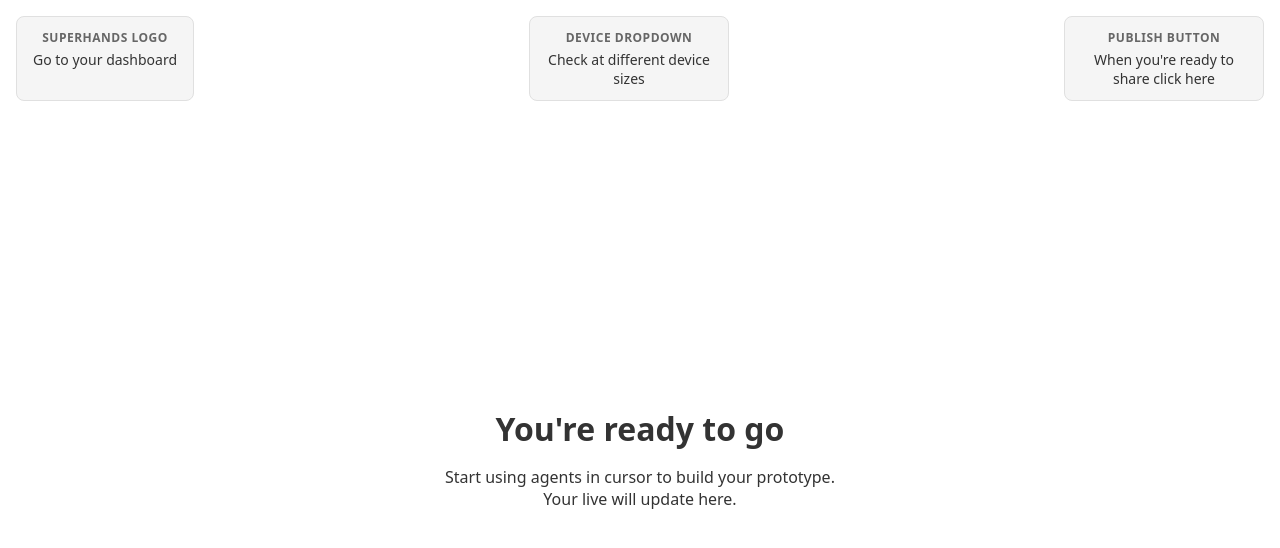
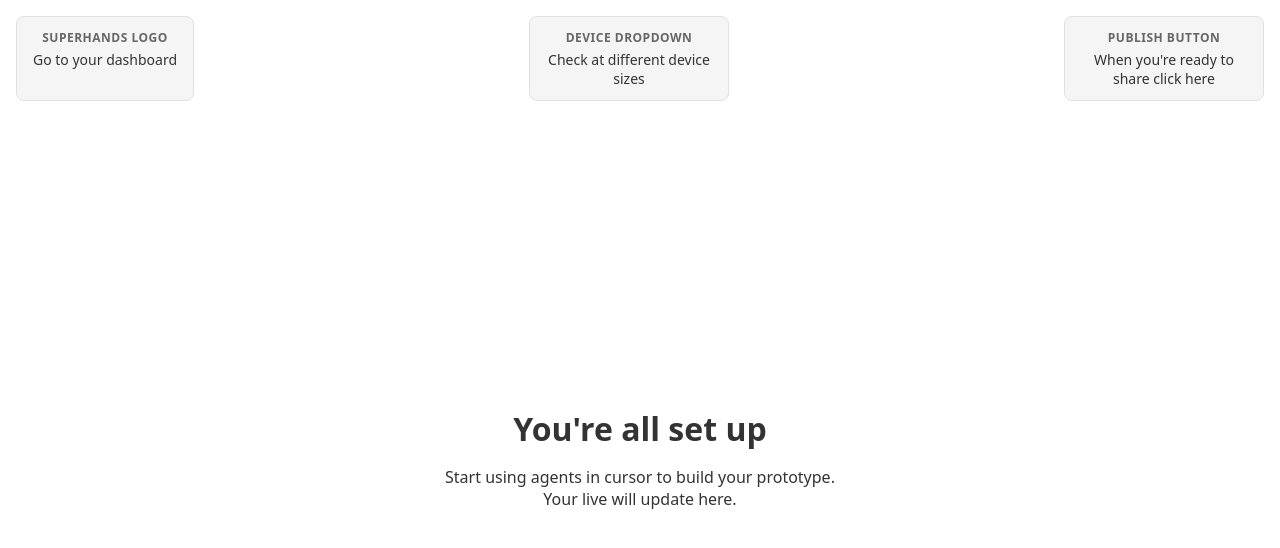
Before and after one commit to superhands-prototypes/test-d01bbcc0, a React (Vite) app: page / in a window 1280 px wide. Shown: the top 548 px of the page. Built offline with nearby package versions, Linux system fonts and the light colour scheme.

Commit message:
DOM Path: div#root > div.app > div.main-content > h1 Position: top=418px, left=358px, width=268px, height=38px React Component: App HTML Element: <h1 data-cursor-element-id="cursor-el-14">You're ready to go</h1> You're all set up

```diff
--- a/src/App.tsx
+++ b/src/App.tsx
@@ -21,7 +21,7 @@ export default function App() {
 
       {/* Main content */}
       <div className="main-content">
-        <h1>You're ready to go</h1>
+        <h1>You're all set up</h1>
         <p>
           Start using agents in cursor to build your prototype.
           <br />
```
